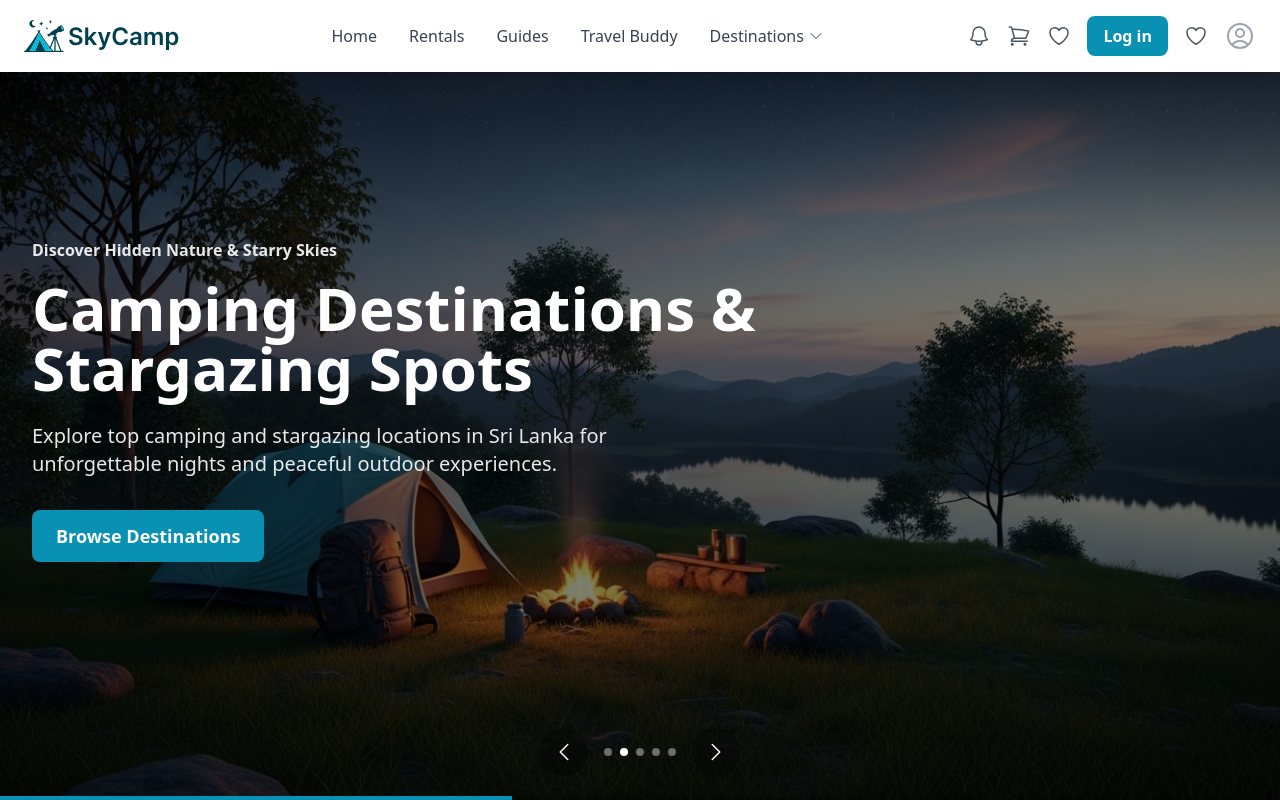
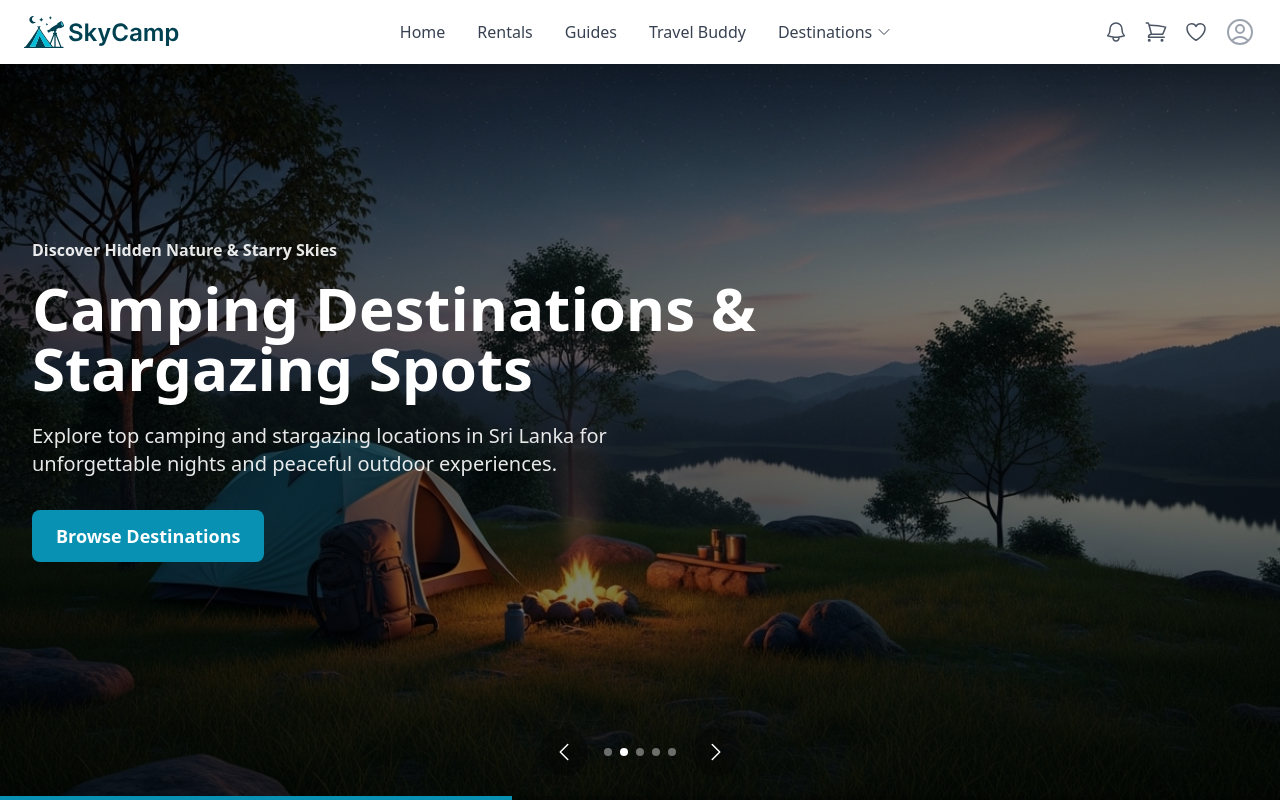
Before and after one commit to supunGN/skycamp-frontend, a React (Vite) app: page / in a window 1280 px wide. Shown: the top 800 px of the page. Built offline with nearby package versions, Linux system fonts and the light colour scheme; sample sign-in values are in the browser's storage.

Commit message:
Update Navbar component

```diff
--- a/src/components/organisms/Navbar.jsx
+++ b/src/components/organisms/Navbar.jsx
@@ -131,10 +131,6 @@ export default function Navbar() {
             <Link to="/wishlist">
               <HeartIcon className="w-6 h-6 text-gray-600 hover:text-cyan-600 cursor-pointer" />
             </Link>
-            <Link to="/login">
-              <Button size="md">Log in</Button>
-            </Link>
-            <HeartIcon className="w-6 h-6 text-gray-600 hover:text-cyan-600 cursor-pointer" />
             {/* Conditional rendering for user/profile */}
             {user ? (
               <div className="relative">
```
